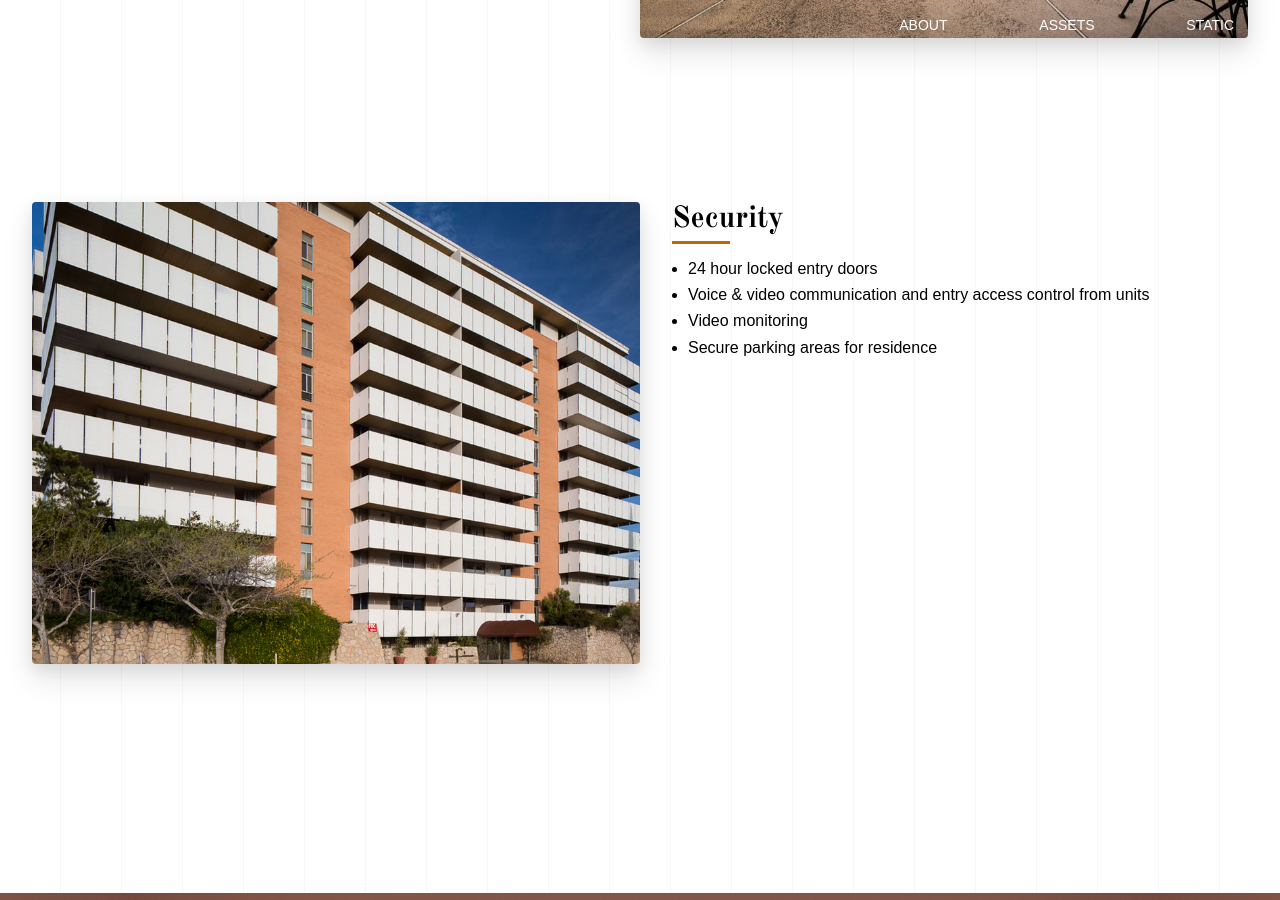
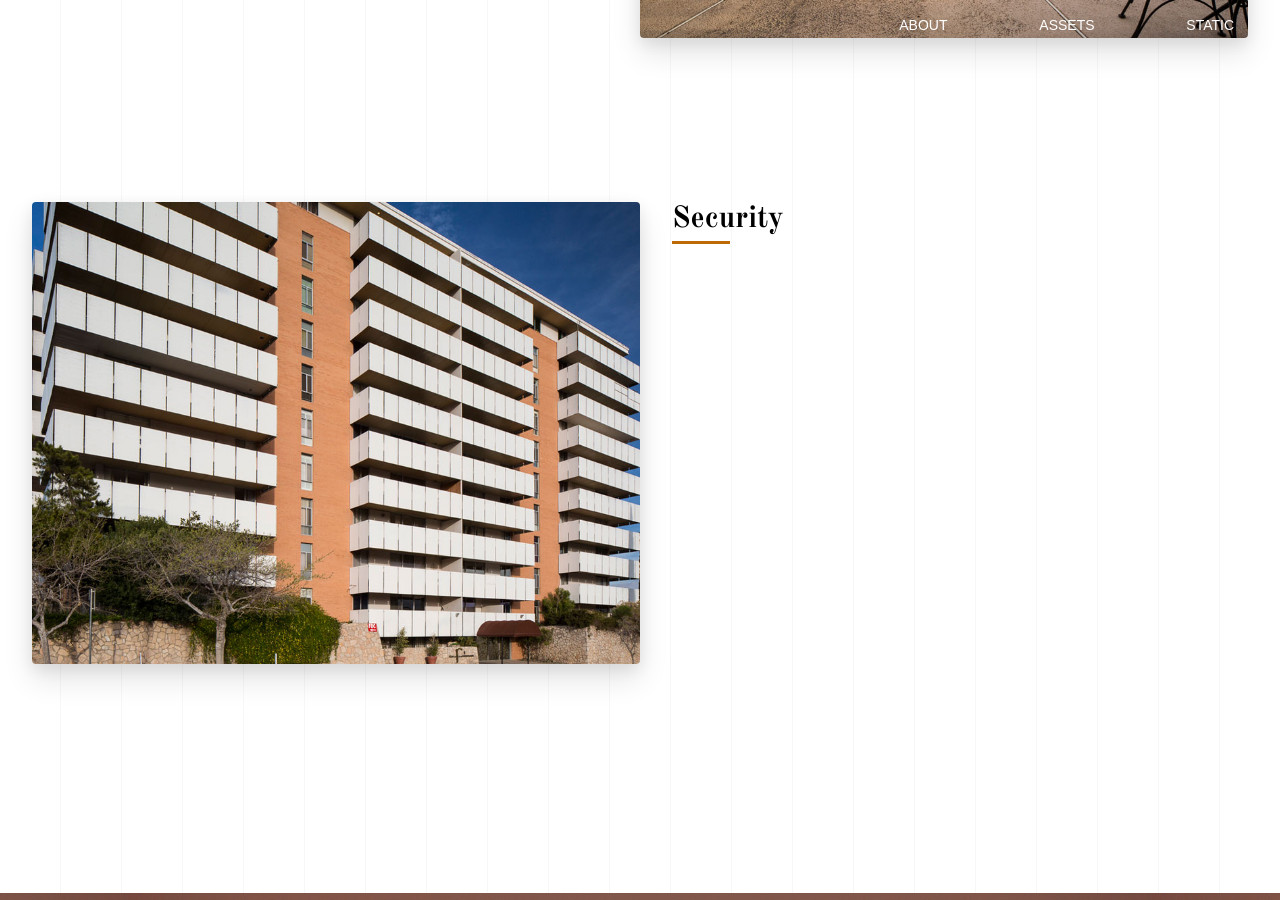
Before and after one commit to alexrdz/fairmont-jekyll, a Jekyll site: the page built from home.md, in a window 1280 px wide and 900 px high, scrolled down 2022 px. Built offline with Jekyll 4.4.1, drawn with Linux system fonts in a browser that asks for light colours; some of the changed lines change nothing that is shown.

Commit message:
change security list

```diff
--- a/_layouts/home.html
+++ b/_layouts/home.html
@@ -41,7 +41,7 @@ layout: default
         <div class="sm:w-1/2 sm:pl-8">
           <h3 class="text-3xl mb-4 border-after border-after-left">{{page.security.title}}</h3>
           <ul class="pl-4">
-            {{page.security.list}}
+
           </ul>
         </div>
       </div>
--- a/home.md
+++ b/home.md
@@ -22,7 +22,10 @@ comfort:
   title: Comfort &amp; Elegance
   text: Our condominiums are perfect for those individuals seeking a relatively maintenance-free
     lifestyle in a secure and elegant community!
-
+security:
+  title: Security
+  list:
+    - msg: tester
 living:
   title: Living
   list:
```
